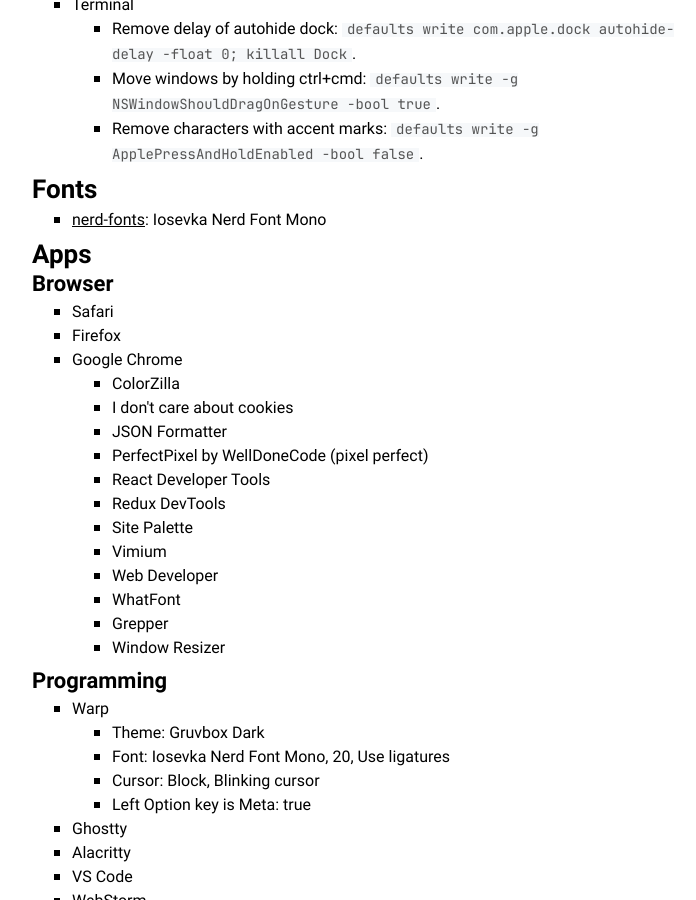
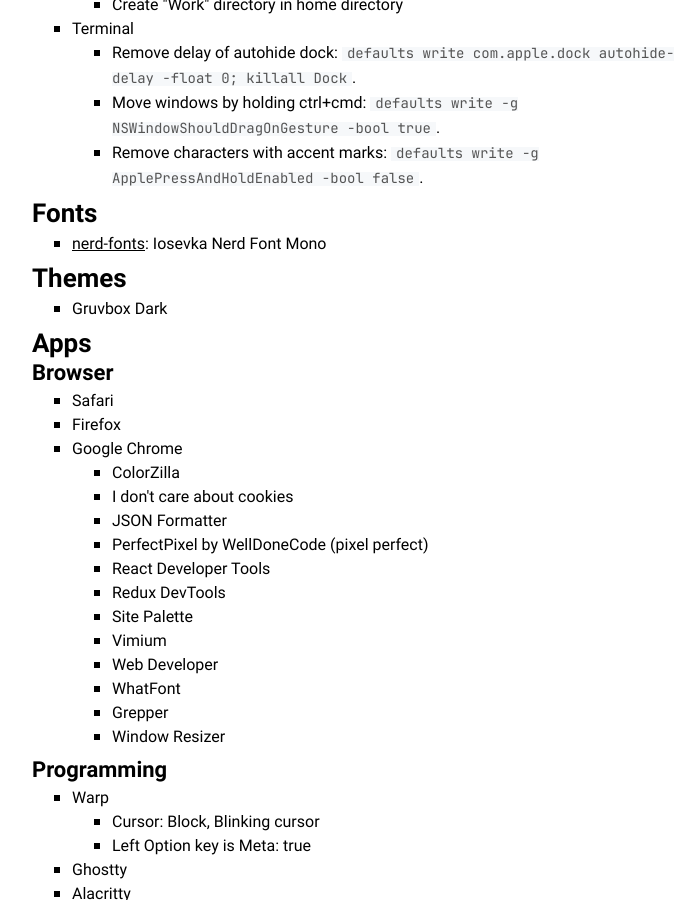
Before and after one commit to amalumian/www.malumian.dev, a Jekyll site: the page built from setup.html, in a window 1280 px wide and 900 px high, scrolled down 2522 px. Shown: the whole window, without its empty margins (278-974 px from the left). Built offline with Jekyll 4.4.1, drawn with Linux system fonts in a browser that asks for light colours.

Commit message:
Update setup.html

```diff
--- a/setup.html
+++ b/setup.html
@@ -20,6 +20,7 @@
     <li><a href="#macbook-specification">MacBook Specification</a></li>
     <li><a href="#system-preferences">System Preferences</a></li>
     <li><a href="#fonts">Fonts</a></li>
+    <li><a href="#themes">Themes</a></li>
     <li><a href="#apps">Apps</a></li>
     <li><a href="#terminal">Terminal</a></li>
   </ul>
@@ -168,6 +169,10 @@
       >: Iosevka Nerd Font Mono
     </li>
   </ul>
+  <h2 id="themes">Themes</h2>
+  <ul>
+    <li>Gruvbox Dark</li>
+  </ul>
   <h2 id="apps">Apps</h2>
   <h3>Browser</h3>
   <ul>
@@ -196,8 +201,6 @@
     <li>
       Warp
       <ul>
-        <li>Theme: Gruvbox Dark</li>
-        <li>Font: Iosevka Nerd Font Mono, 20, Use ligatures</li>
         <li>Cursor: Block, Blinking cursor</li>
         <li>Left Option key is Meta: true</li>
       </ul>
```
